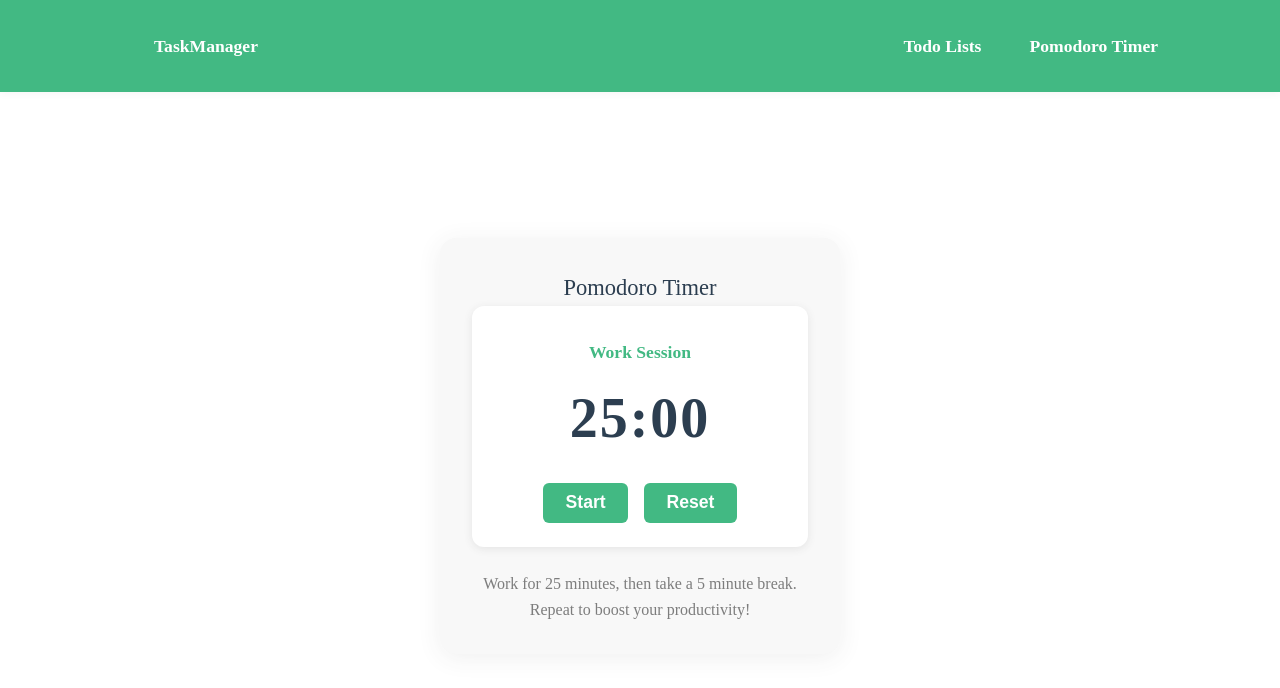
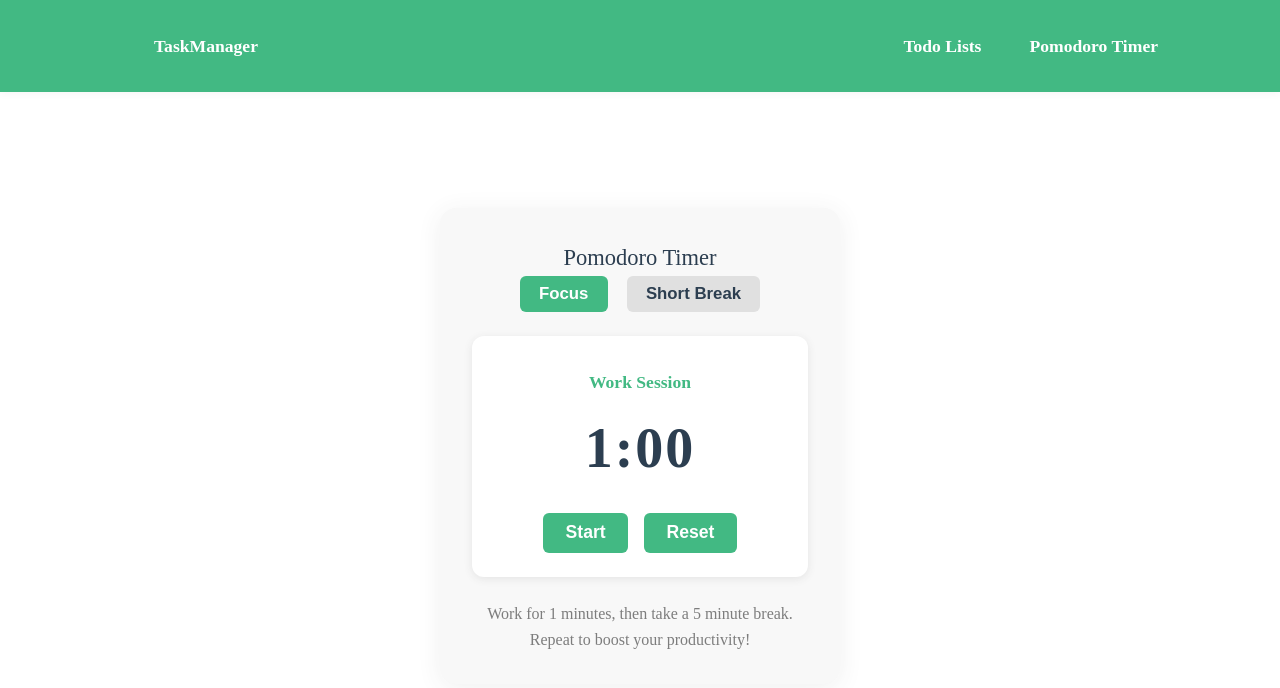
Before and after one commit to JimmyRitter/TaskManager, a Vue app in the folder web/: page /pomodoro in a window 1280 px wide. Shown: the top 688 px of the page. Built offline with nearby package versions, Linux system fonts and the light colour scheme; sample sign-in values are in the browser's storage; the HTML template or start-up script is replaced by a standard one.

Commit message:
pomodoro timer working

```diff
--- a/web/src/views/PomodoroView.vue
+++ b/web/src/views/PomodoroView.vue
@@ -1,6 +1,10 @@
 <template>
   <section class="pomodoro-container">
     <h1>Pomodoro Timer</h1>
+    <div class="session-switch">
+      <button :class="{ active: !isBreak }" @click="setFocus">Focus</button>
+      <button :class="{ active: isBreak }" @click="setBreak">Short Break</button>
+    </div>
     <div class="timer-card">
       <div class="timer-label">{{ isBreak ? 'Break' : 'Work Session' }}</div>
       <div class="timer-display">{{ minutes }}:{{ seconds < 10 ? '0' + seconds : seconds }}</div>
@@ -10,15 +14,21 @@
       </div>
     </div>
     <div class="pomodoro-info">
-      <p>Work for 25 minutes, then take a 5 minute break. Repeat to boost your productivity!</p>
+      <p>Work for {{ FOCUS_DURATION }} minutes, then take a 5 minute break. Repeat to boost your productivity!</p>
+      <p v-if="focusSessions > 0" class="focus-summary">
+        You focused for {{ focusHours }} {{ focusHours === 1 ? 'hour' : 'hours' }}
+        <span v-if="focusMinutes > 0">and {{ focusMinutes }} {{ focusMinutes === 1 ? 'minute' : 'minutes' }}</span>
+      </p>
     </div>
   </section>
 </template>
 
 <script setup lang="ts">
-import { ref, computed, watch, onUnmounted } from 'vue'
+import { ref, computed, watch, onUnmounted, onMounted } from 'vue'
 
-const WORK_DURATION = 25 * 60 // 25 minutes
+const FOCUS_DURATION = 1;
+
+const WORK_DURATION = FOCUS_DURATION * 60
 const BREAK_DURATION = 5 * 60 // 5 minutes
 
 const timeLeft = ref(WORK_DURATION)
@@ -26,8 +36,32 @@ const isBreak = ref(false)
 const isRunning = ref(false)
 let interval: number | undefined
 
+const focusSessions = ref(0)
 const minutes = computed(() => Math.floor(timeLeft.value / 60))
 const seconds = computed(() => timeLeft.value % 60)
+
+const focusMinutesTotal = computed(() => focusSessions.value * FOCUS_DURATION)
+const focusHours = computed(() => Math.floor(focusMinutesTotal.value / 60))
+const focusMinutes = computed(() => focusMinutesTotal.value % 60)
+
+let originalTitle = document.title
+
+function updateTitle() {
+  const label = isBreak.value ? 'Break' : 'Focus'
+  document.title = `${minutes.value}:${seconds.value < 10 ? '0' + seconds.value : seconds.value} - ${label} | TaskManager`
+}
+
+watch([minutes, seconds, isBreak], updateTitle)
+
+onMounted(() => {
+  originalTitle = document.title
+  updateTitle()
+})
+
+onUnmounted(() => {
+  if (interval) clearInterval(interval)
+  document.title = originalTitle
+})
 
 function startTimer() {
   if (!isRunning.value) {
@@ -62,18 +96,25 @@ function toggleTimer() {
 
 function switchSession() {
   pauseTimer()
+  if (!isBreak.value) {
+    focusSessions.value++
+  }
   isBreak.value = !isBreak.value
   timeLeft.value = isBreak.value ? BREAK_DURATION : WORK_DURATION
   startTimer()
 }
 
-watch(isBreak, () => {
-  // Optionally, play a sound or show a notification
-})
+function setFocus() {
+  pauseTimer()
+  isBreak.value = false
+  timeLeft.value = WORK_DURATION
+}
 
-onUnmounted(() => {
-  if (interval) clearInterval(interval)
-})
+function setBreak() {
+  pauseTimer()
+  isBreak.value = true
+  timeLeft.value = BREAK_DURATION
+}
 </script>
 
 <style scoped>
@@ -85,6 +126,27 @@ onUnmounted(() => {
   border-radius: 16px;
   box-shadow: 0 4px 24px rgba(60,60,60,0.08);
   text-align: center;
+}
+.session-switch {
+  display: flex;
+  justify-content: center;
+  gap: 1.2rem;
+  margin-bottom: 1.5rem;
+}
+.session-switch button {
+  background: #e0e0e0;
+  color: #2c3e50;
+  border: none;
+  border-radius: 6px;
+  padding: 0.5rem 1.2rem;
+  font-size: 1.05rem;
+  font-weight: 600;
+  cursor: pointer;
+  transition: background 0.2s, color 0.2s;
+}
+.session-switch button.active {
+  background: #42b983;
+  color: #fff;
 }
 .timer-card {
   background: #fff;
@@ -130,4 +192,9 @@ onUnmounted(() => {
   color: var(--vt-c-text-light-2, #666);
   font-size: 1rem;
 }
+.focus-summary {
+  margin-top: 0.7rem;
+  font-weight: 600;
+  color: #2c3e50;
+}
 </style>
```
